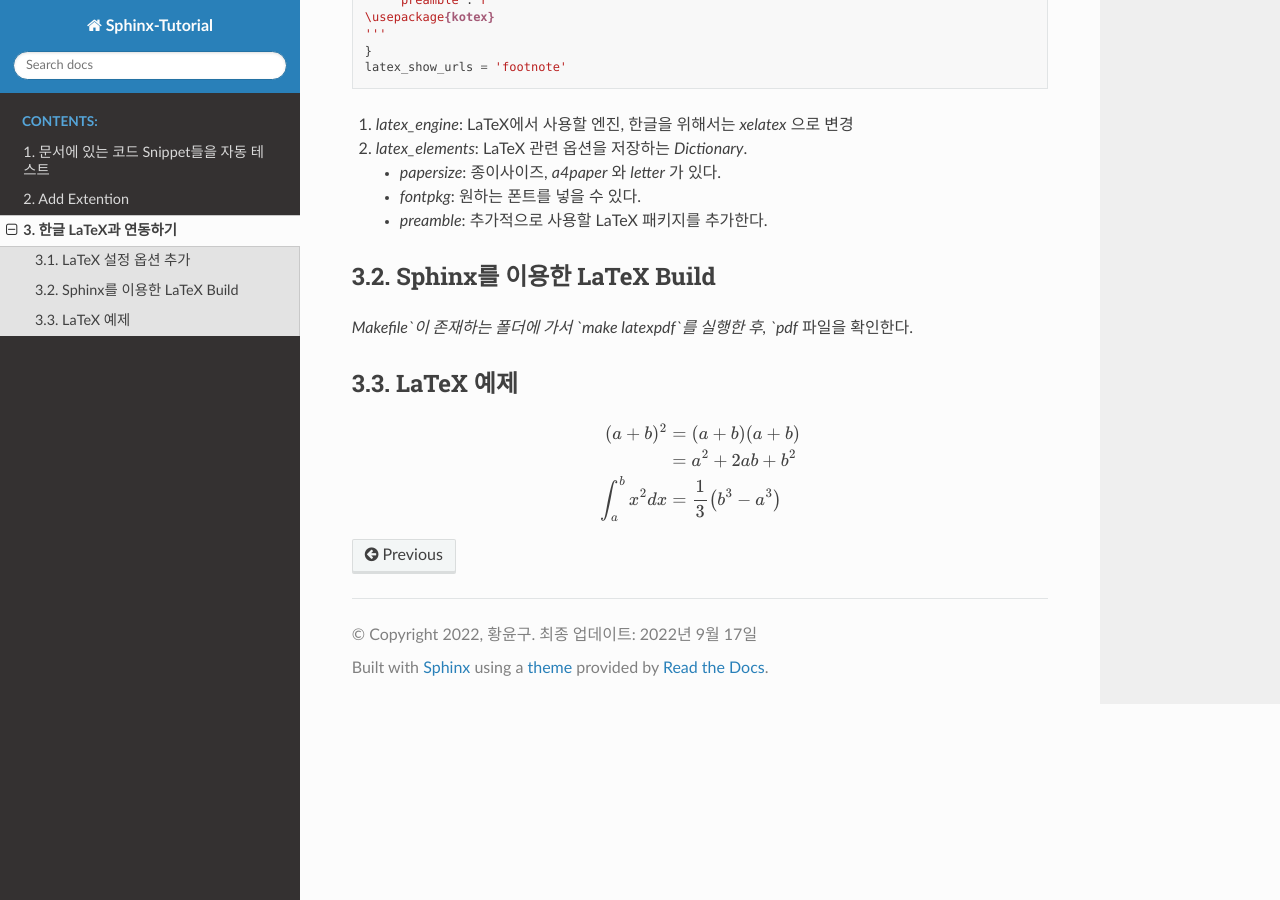
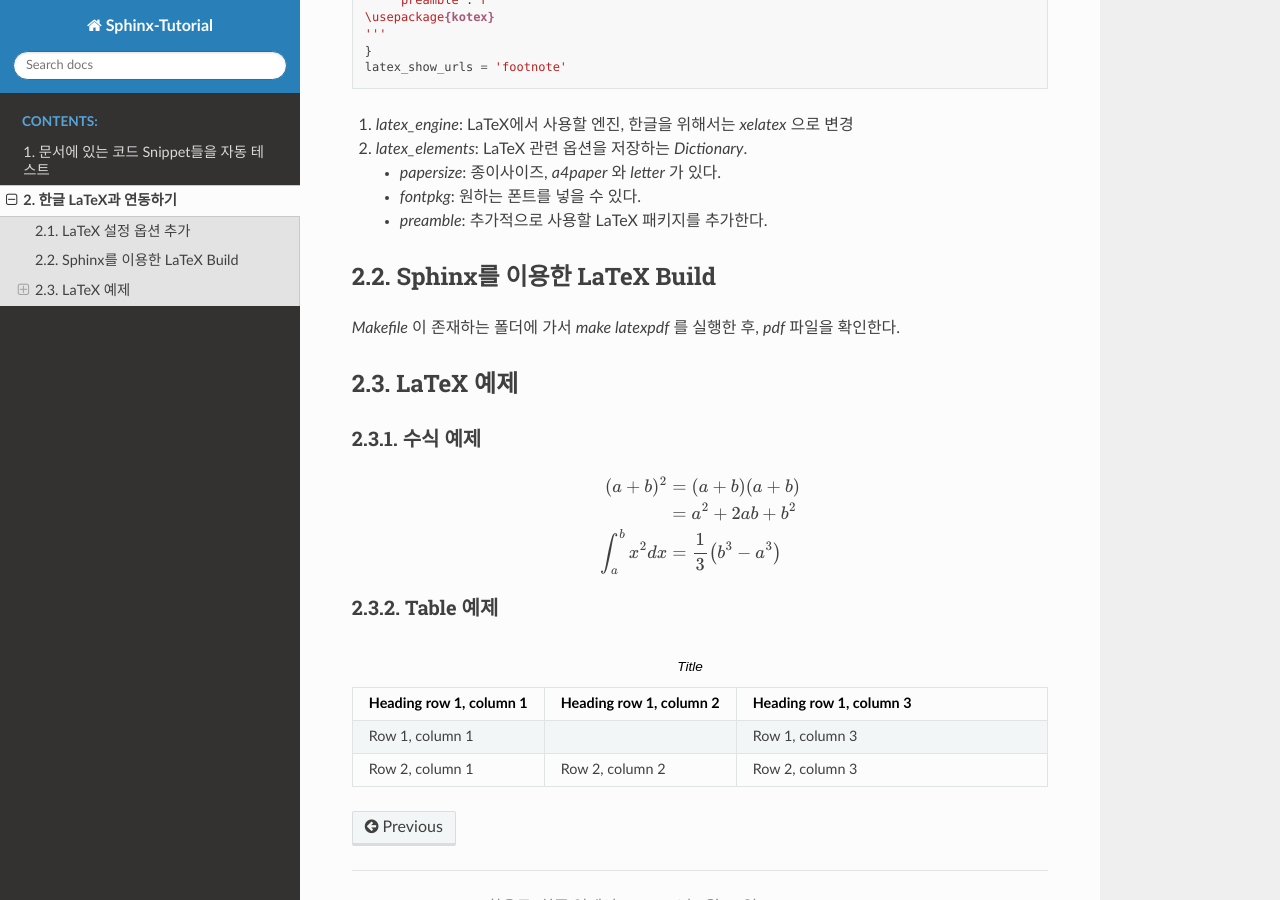
Before and after one commit to yoon-gu/sphinx-ci, a Sphinx documentation site: the page built from docs/latex.rst, in a window 1280 px wide and 900 px high, scrolled down 430 px. Built offline with Sphinx 7.4.7 and the Read the Docs theme 2.0.0, drawn with Linux system fonts in a browser that asks for light colours.

Commit message:
fix syntax bug

```diff
--- a/docs/doctest.rst
+++ b/docs/doctest.rst
@@ -2,7 +2,7 @@
 =================================================================
 
 Add Extention
-=============
+-------------
 `conf.py` 파일에 다음과 같이 extension을 추가한다.
 
 .. code-block:: python
--- a/docs/latex.rst
+++ b/docs/latex.rst
@@ -32,14 +32,32 @@ LaTeX 설정 옵션 추가
 Sphinx를 이용한 LaTeX Build
 ----------------------------------
 
-`Makefile`이 존재하는 폴더에 가서 `make latexpdf`를 실행한 후, `pdf` 파일을 확인한다.
+`Makefile` 이 존재하는 폴더에 가서 `make latexpdf` 를 실행한 후, `pdf` 파일을 확인한다.
 
 
 LaTeX 예제
 ----------------------------------
 
+수식 예제
+^^^^^^^^^^^^^^^^^^^^^^^^^^^^^^^^^^
 .. math::
 
    (a + b)^2  &=  (a + b)(a + b) \\
               &=  a^2 + 2ab + b^2 \\
   \int_a^b x^2 dx &= \frac{1}{3} \left(b^3 - a^3\right)
+
+Table 예제
+^^^^^^^^^^^^^^^^^^^^^^^^^^^^^^^^^^
+.. list-table:: Title
+   :widths: 25 25 50
+   :header-rows: 1
+
+   * - Heading row 1, column 1
+     - Heading row 1, column 2
+     - Heading row 1, column 3
+   * - Row 1, column 1
+     -
+     - Row 1, column 3
+   * - Row 2, column 1
+     - Row 2, column 2
+     - Row 2, column 3
```
